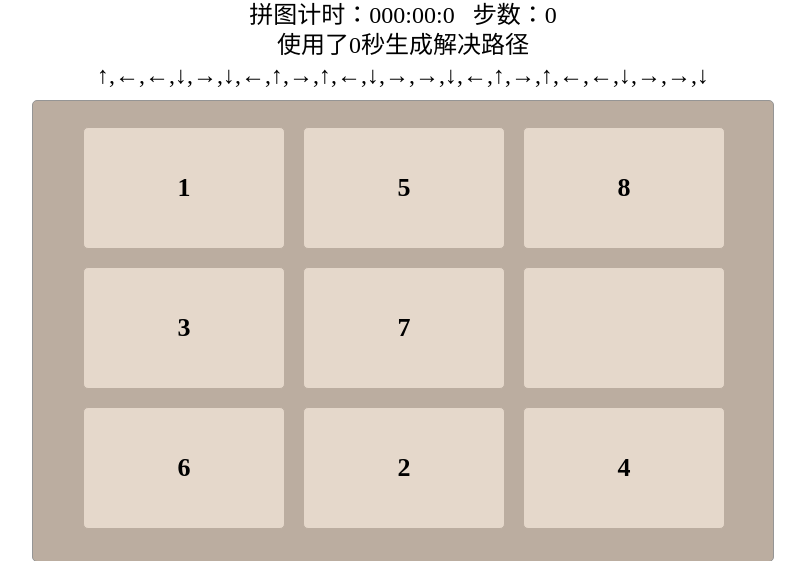
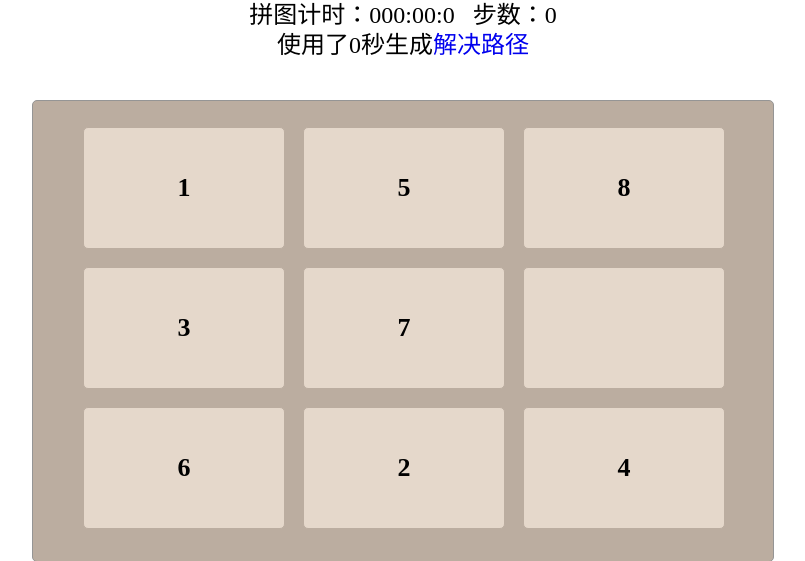
Before and after one commit to gvzhang/nine-num-puzzle, a PHP site: page / in a window 1280 px wide. Shown: the top 561 px of the page, without its empty margins (237-1042 px from the left). Run offline with PHP 8.4, Linux system fonts and the light colour scheme.

Commit message:
默认隐藏解决路径

```diff
--- a/css/style.css
+++ b/css/style.css
@@ -18,3 +18,9 @@
 .spend_timer .warning{
     color: red;
 }
+.spend_timer .solution{
+    display: none;
+}
+.spend_timer .timer_show a{
+    text-decoration: none;
+}
--- a/index.php
+++ b/index.php
@@ -53,9 +53,9 @@ $solutionPath = json_encode($solutionPath);
     </div>
     <?php if (count($solutionPathText) > 0) { ?>
         <div class="timer_show">
-            使用了<?= round($timeEnd - $timeBegin, 3) ?>秒生成解决路径
+            使用了<?= round($timeEnd - $timeBegin, 3) ?>秒生成<a href="javascript:$('#solution').show();">解决路径</a>
         </div>
-        <div class="solution"><?= implode(",", $solutionPathText) ?></div>
+        <div class="solution" id="solution"><?= implode(",", $solutionPathText) ?></div>
     <?php } ?>
     <?php if (!empty($availableWarning)) { ?>
         <div class="warning" id="warning"><?= $availableWarning ?></div>
```
